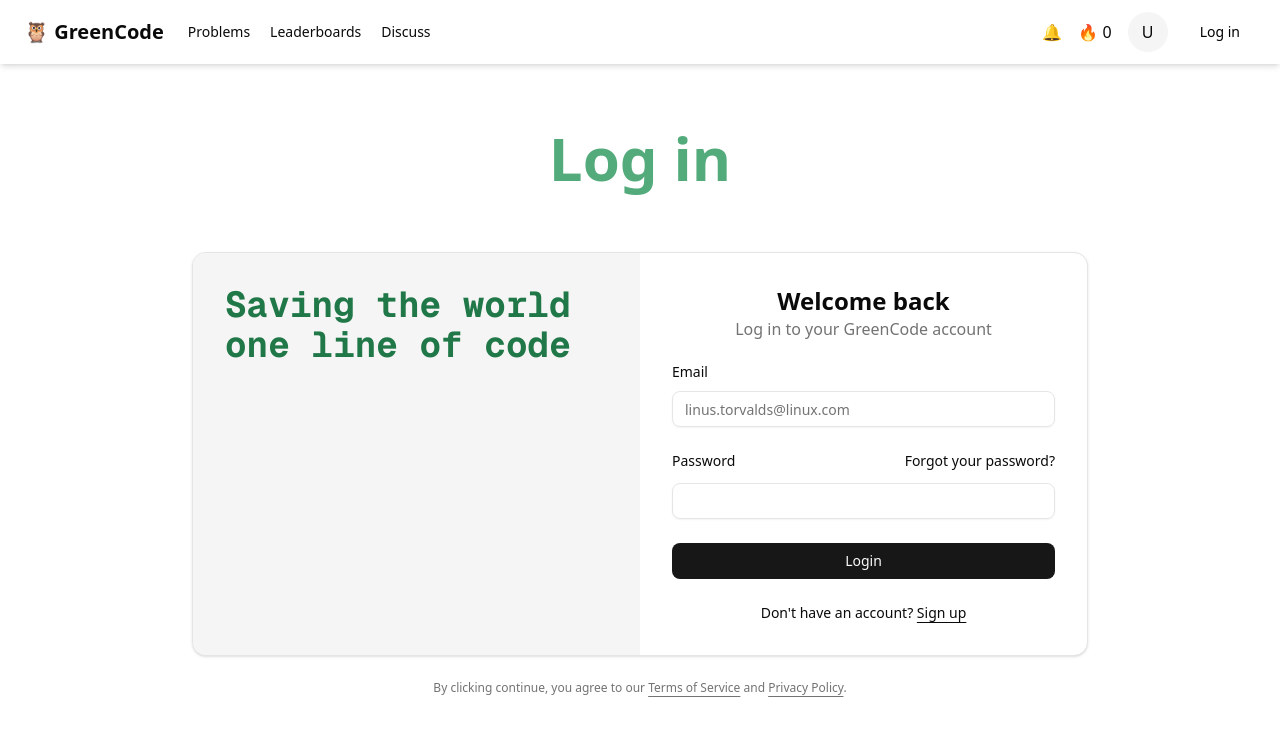
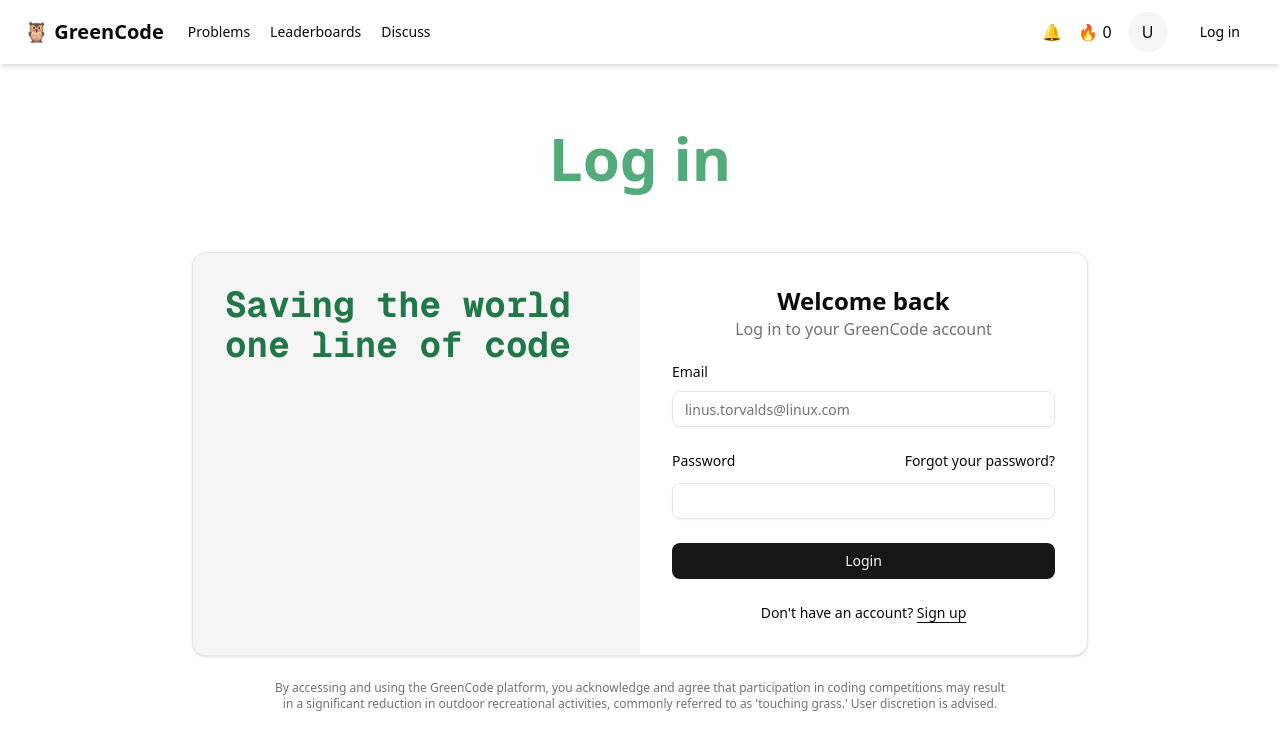
Before and after one commit to JoelvanIngen/Competitive-Green-Coding, a Next.js app in the folder frontend/: page /login in a window 1280 px wide. Shown: the top 750 px of the page. Built offline with nearby package versions, Linux system fonts and the light colour scheme.

Commit message:
Disclaimer grapje onder login widget toegevoegd

```diff
--- a/frontend/app/login/login-widget.tsx
+++ b/frontend/app/login/login-widget.tsx
@@ -63,8 +63,7 @@ export function LoginWidget({
         </Card>
 
         <div className="text-muted-foreground *:[a]:hover:text-primary text-center text-xs text-balance *:[a]:underline *:[a]:underline-offset-4">
-          By clicking continue, you agree to our <a href="#">Terms of Service</a>{" "}
-          and <a href="#">Privacy Policy</a>.
+            By accessing and using the GreenCode platform, you acknowledge and agree that participation in coding competitions may result in a significant reduction in outdoor recreational activities, commonly referred to as 'touching grass.' User discretion is advised.
         </div>
       </div>
 
```
